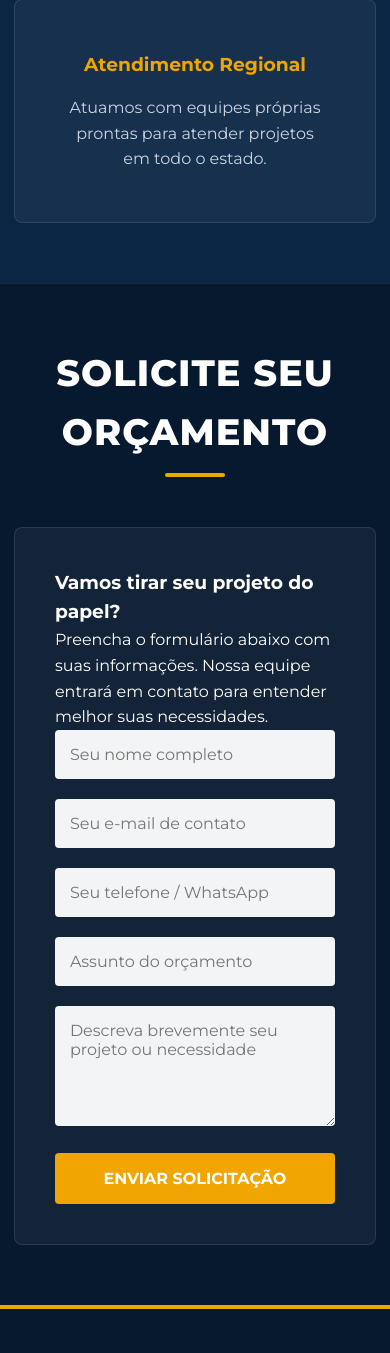
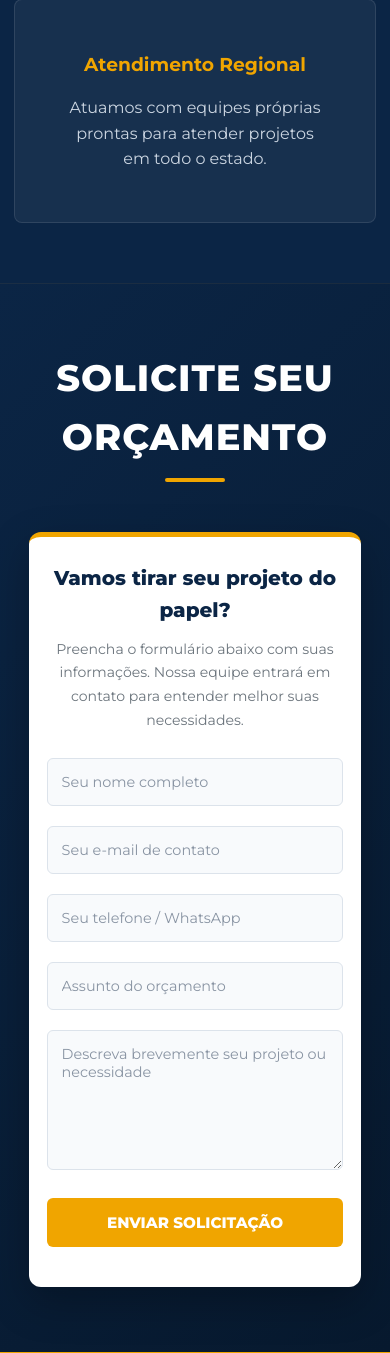
Before and after one commit to Camissss15/Vizanengenhariaeconstrutora, a PHP site: page / in a window 390 px wide. Shown: the part 4217-5570 px from the top of the page. Run offline with PHP 8.4, Linux system fonts and the light colour scheme.

Commit message:
Update vizane.css

```diff
--- a/vizane.css
+++ b/vizane.css
@@ -435,20 +435,64 @@ section {
 /* ===================================================
    6. CONTATO & ORÇAMENTO (SEÇÃO AZUL - ÚLTIMA)
    =================================================== */
+
+/* ===================================================
+   6. CONTATO & ORÇAMENTO
+   =================================================== */
+
 #contato {
-    background-color: #07192e;
+    background: linear-gradient(
+        135deg,
+        #0b2545 0%,
+        #07192e 100%
+    );
+
     color: #ffffff;
+    padding: 100px 0;
+
     border-top: 1px solid rgba(255, 255, 255, 0.08);
 }
 
+/* CAIXA DO FORMULÁRIO */
+
 .contato-form-container {
-    max-width: 700px;
+    max-width: 750px;
+    width: 100%;
+
     margin: 0 auto;
-    background-color: rgba(255, 255, 255, 0.05);
-    padding: 40px;
-    border-radius: 8px;
-    border: 1px solid rgba(255, 255, 255, 0.1);
+
+    background-color: #ffffff;
+
+    padding: 45px;
+
+    border-radius: 12px;
+
+    border-top: 5px solid var(--cor-secundaria);
+
+    box-shadow: 0 15px 40px rgba(0, 0, 0, 0.25);
 }
+
+/* DESCRIÇÃO */
+
+.contato-descricao {
+    text-align: center;
+    margin-bottom: 35px;
+}
+
+.contato-descricao h3 {
+    color: var(--cor-principal);
+    font-size: 1.5rem;
+    font-weight: 800;
+    margin-bottom: 12px;
+}
+
+.contato-descricao p {
+    color: var(--cor-texto-suave);
+    font-size: 0.95rem;
+    line-height: 1.7;
+}
+
+/* CAMPOS DO FORMULÁRIO */
 
 .form-grupo {
     margin-bottom: 20px;
@@ -457,36 +501,132 @@ section {
 .form-grupo input,
 .form-grupo textarea {
     width: 100%;
-    padding: 15px;
-    background-color: rgba(255, 255, 255, 0.95);
-    border: none;
-    border-radius: 4px;
-    font-size: 1rem;
+
+    padding: 16px;
+
+    background-color: #f8fafc;
+
+    border: 1px solid #dce3eb;
+    border-radius: 6px;
+
+    font-size: 0.95rem;
     color: var(--cor-texto-escuro);
+
+    outline: none;
+
+    transition: all 0.3s ease;
 }
 
+/* EFEITO AO SELECIONAR UM CAMPO */
+
+.form-grupo input:focus,
+.form-grupo textarea:focus {
+    border-color: var(--cor-secundaria);
+
+    background-color: #ffffff;
+
+    box-shadow: 0 0 0 3px rgba(240, 165, 0, 0.12);
+}
+
+/* ÁREA DE MENSAGEM */
+
 .form-grupo textarea {
-    height: 120px;
+    min-height: 140px;
     resize: vertical;
 }
 
+/* PLACEHOLDER */
+
+.form-grupo input::placeholder,
+.form-grupo textarea::placeholder {
+    color: #8994a3;
+}
+
+/* BOTÃO ENVIAR */
+
 .btn-enviar {
     width: 100%;
+
     padding: 16px;
+
     background-color: var(--cor-secundaria);
     color: #ffffff;
+
     border: none;
-    border-radius: 4px;
-    font-size: 1rem;
-    font-weight: 700;
+    border-radius: 6px;
+
+    font-size: 0.95rem;
+    font-weight: 800;
+
     text-transform: uppercase;
+
     cursor: pointer;
-    transition: background 0.3s ease;
+
+    transition: all 0.3s ease;
 }
 
 .btn-enviar:hover {
     background-color: var(--cor-secundaria-hover);
+
+    transform: translateY(-2px);
+
+    box-shadow: 0 5px 15px rgba(240, 165, 0, 0.25);
 }
+
+/* MENSAGEM DE RETORNO */
+
+#retornoOrcamento {
+    margin-top: 15px;
+    text-align: center;
+    font-size: 0.9rem;
+    color: var(--cor-principal);
+}
+
+/* ===================================================
+   RESPONSIVIDADE DO ORÇAMENTO
+   =================================================== */
+
+@media (max-width: 768px) {
+
+    #contato {
+        padding: 65px 15px;
+    }
+
+    .contato-form-container {
+        padding: 30px 22px;
+    }
+
+    .contato-descricao h3 {
+        font-size: 1.25rem;
+    }
+
+    .contato-descricao p {
+        font-size: 0.88rem;
+    }
+
+    .form-grupo input,
+    .form-grupo textarea {
+        padding: 14px;
+        font-size: 0.9rem;
+    }
+
+    .btn-enviar {
+        padding: 15px;
+    }
+}
+
+@media (max-width: 480px) {
+
+    .contato-form-container {
+        padding: 25px 18px;
+    }
+
+    .contato-descricao {
+        margin-bottom: 25px;
+    }
+
+}
+
 
 /* ===================================================
    RESPONSIVIDADE (MOBILE / TABLETS)
```
